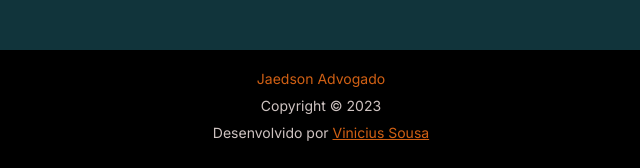
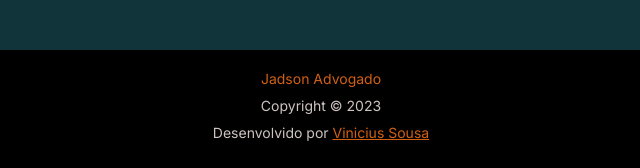
Before and after one commit to viniciusxsousa/jadson-advogado, a plain HTML site: page index.html in a window 1280 px wide. Shown: the part 2927-3095 px from the top of the page, 319-959 px from the left. Drawn offline with Linux system fonts and the light colour scheme.

Commit message:
correção na escrita do nome

```diff
--- a/index.html
+++ b/index.html
@@ -141,7 +141,7 @@
 
     </main>
     <footer class="footer">
-        <p>Jaedson Advogado</p>
+        <p>Jadson Advogado</p>
         <p>Copyright © 2023</p>
         <p>Desenvolvido por <a href="https://www.vscd.com.br">Vinicius Sousa</a></p>
     </footer>
```
